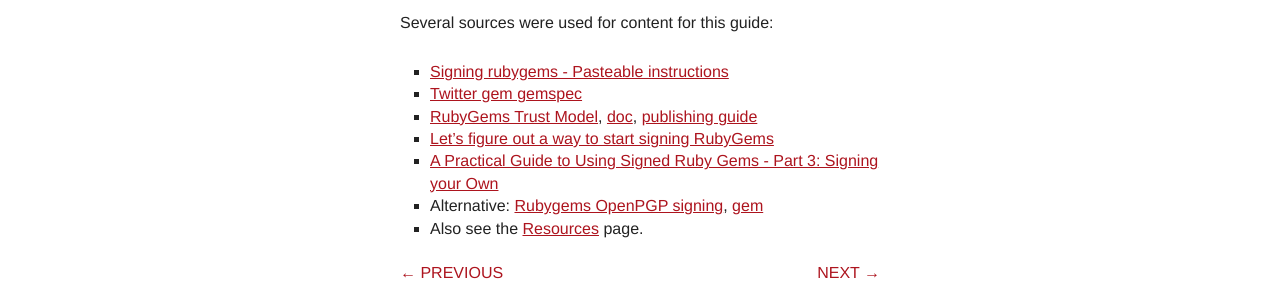
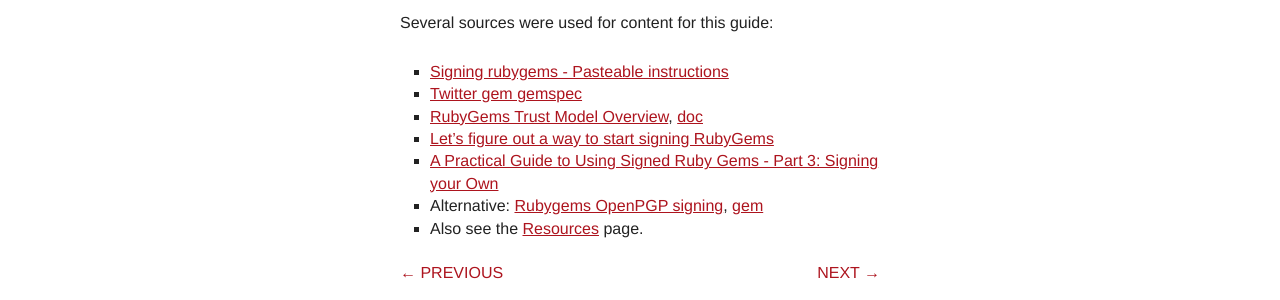
Before and after one commit to radar/guides, a Jekyll site: the page built from security.md, in a window 1280 px wide. Shown: the part 1601-1901 px from the top of the page. Built offline with Jekyll 4.4.1, drawn with Linux system fonts in a browser that asks for light colours.

Commit message:
Remove legacy link to publishing page from security page

```diff
--- a/security.md
+++ b/security.md
@@ -61,7 +61,7 @@ Several sources were used for content for this guide:
 
 * [Signing rubygems - Pasteable instructions](http://developer.zendesk.com/blog/2013/02/03/signing-gems/)
 * [Twitter gem gemspec](https://github.com/sferik/twitter/blob/master/twitter.gemspec)
-* [RubyGems Trust Model](https://github.com/rubygems-trust/rubygems.org/wiki/Overview), [doc](http://goo.gl/ybFIO), [publishing guide](http://guides.rubygems.org/publishing/)
+* [RubyGems Trust Model Overview](https://github.com/rubygems-trust/rubygems.org/wiki/Overview), [doc](http://goo.gl/ybFIO)
 * [Let’s figure out a way to start signing RubyGems](http://tonyarcieri.com/lets-figure-out-a-way-to-start-signing-rubygems)
 * [A Practical Guide to Using Signed Ruby Gems - Part 3: Signing your Own](http://blog.meldium.com/home/2013/3/6/signing-gems-how-to)
 * Alternative: [Rubygems OpenPGP signing](https://web.archive.org/web/20130914152133/http://www.rubygems-openpgp-ca.org/), [gem](https://github.com/grant-olson/rubygems-openpgp)
```
